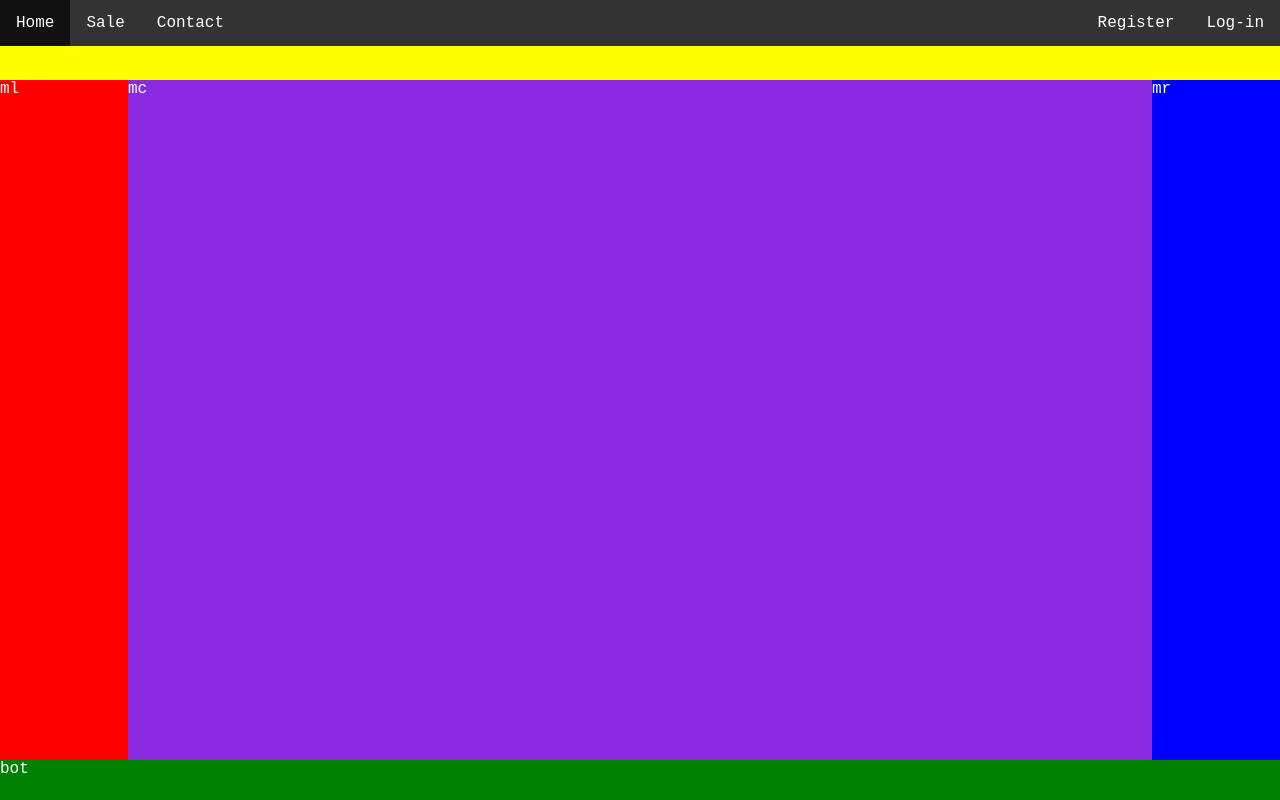
After one commit to p-tecza/PAMiW, a Flask app: page /index in a window 1280 px wide. The commit adds this page. Run offline with Flask 2, Linux system fonts and the light colour scheme.

Commit message:
nav+basic_http

```diff
--- a/srv/application.py
+++ b/srv/application.py
@@ -8,13 +8,21 @@ def login_page():
 
 @app.route("/page", methods=["POST"])
 def main_page():
-    name = request.form.get("name", "nothing")
-    password = request.form.get("pass", "nothing")
+    name = request.form["name"]
+    password = request.form["pass"]
 
     if password=="password" and name=="user":
         return render_template("mainpage.html", name_pass=name)
     else:
         return "Wrong name/pass", 400
 
+@app.route("/simple_text", methods=["GET","POST"])
+def test():
+    return "<h1>works for me</h1>", 200
+
+@app.route("/index", methods=["GET"])
+def index():
+    return render_template("index.html")
+
 if __name__=="__main__":
     app.run()
--- a/srv/static/scripts/login.js
+++ b/srv/static/scripts/login.js
@@ -1,3 +1,7 @@
+
+
+
+
 /* $(document).ready(function(){
 
     $('.test').click(function(){
--- /dev/null
+++ b/srv/static/styles/main_style.css
@@ -0,0 +1,76 @@
+html{
+    height: 100%;
+    width:100%;
+}
+
+body{
+    background-color: black;
+    color:white;
+    font-family: 'Courier New', Courier, monospace;
+    height: 100%;
+    width:100%;
+    margin:0%;
+}
+
+#top_section{
+    background-color:yellow;
+    width:100%;
+    height:10%;
+}
+
+#middle_section{
+    background-color: white;
+    width:100%;
+    height:85%;
+}
+
+#bottom_section{
+    background-color:green;
+    width:100%;
+    height:5%;
+}
+
+#middle_left_section{
+    background-color:red;
+    height:100%;
+    width:10%;
+    float:left;
+}
+
+#middle_center_section{
+    background-color: blueviolet;
+    height:100%;
+    width:80%;
+    float:left;
+}
+
+#middle_right_section{
+    background-color:blue;
+    height:100%;
+    width:10%;
+    float:left;
+}
+
+ul.nav{
+    list-style-type: none;
+    margin: 0;
+    padding: 0;
+    overflow: hidden;
+    background-color: #333;
+}
+
+li{
+    float: left;
+}
+
+li a{
+    display: block;
+    color: white;
+    text-align: center;
+    padding: 14px 16px;
+    text-decoration: none;
+}
+
+li a:hover{
+    background-color: #111;
+}
--- /dev/null
+++ b/srv/templates/index.html
@@ -0,0 +1,41 @@
+<!DOCTYPE html>
+<html>
+<head>
+    <title>App Log-in</title>
+    <link rel= "stylesheet" type= "text/css" href= "{{ url_for('static',filename='styles/main_style.css') }}">
+    <!--<script src="/static/scripts/login.js"></script>!-->
+</head>
+<body>
+
+    <div id="top_section">
+        <ul class="nav">
+            <li><a href="#home">Home</a></li>
+            <li><a href="#news">Sale</a></li>
+            <li><a href="#contact">Contact</a></li>
+            <li style="float:right"><a class="active" href="#about">Log-in</a></li>
+            <li style="float:right"><a class="active" href="#about">Register</a></li>
+          </ul>
+    </div>
+
+    <div id="middle_section">
+        <div id="middle_left_section">
+            ml
+        </div>
+
+        <div id="middle_center_section">
+            mc
+        </div>
+
+        <div id="middle_right_section">
+            mr
+        </div>
+
+    </div>
+
+    <div id="bottom_section">
+            bot
+    </div>
+
+
+</body>
+</html>
```
Also changed, not shown: srv/static/styles/style.css (+7 -0 lines), srv/templates/mainpage.html (+26 -0 lines).
